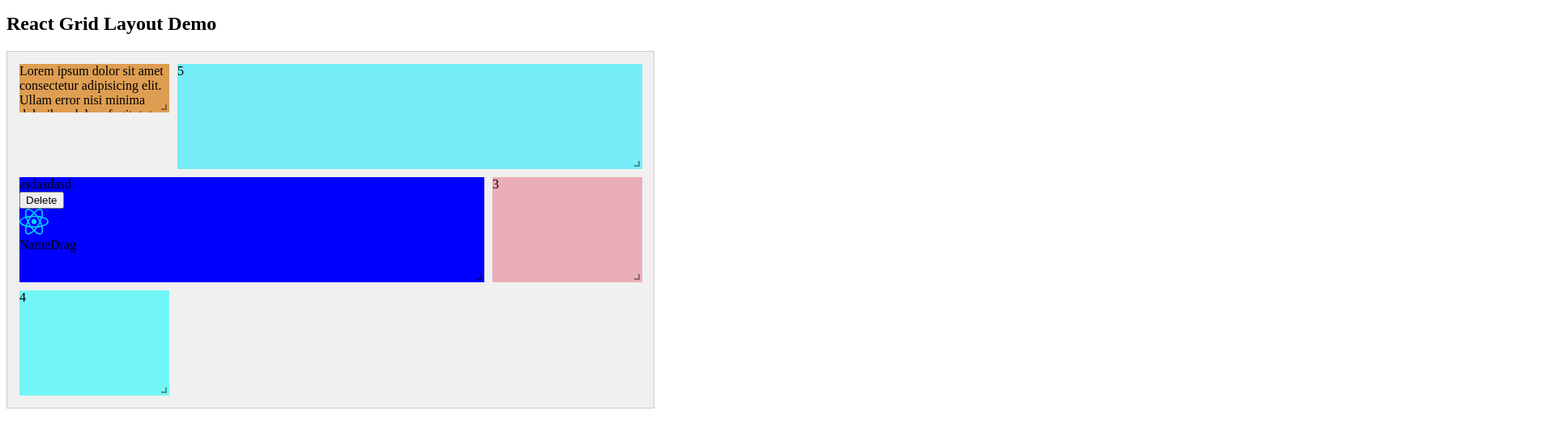
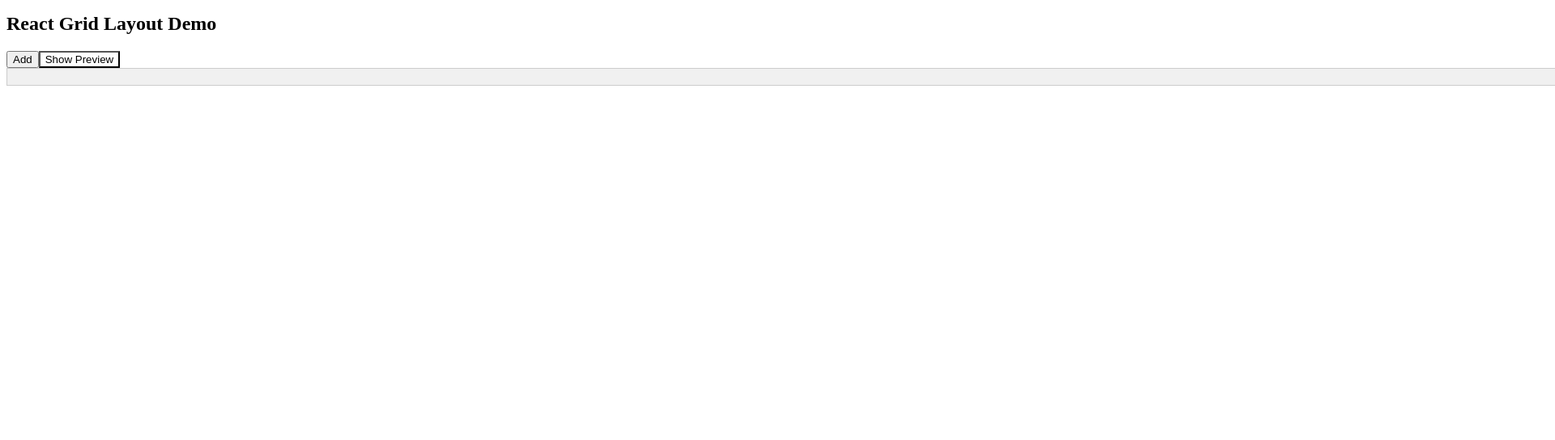
Before and after one commit to yordybb98/react-grid-layout, a React (Vite) app: page / in a window 1280 px wide. Shown: the top 544 px of the page at 81% size, 1920 px wide, since content can reach past the window. Built offline with nearby package versions, Linux system fonts and the light colour scheme.

Commit message:
Creating ItemComponent

```diff
--- a/src/App.css
+++ /dev/null
@@ -1,15 +0,0 @@
-/* App.css */
-
-/* .App {
-  text-align: center;
-} */
-
-h1 {
-  font-size: 1.5rem;
-  margin-bottom: 20px;
-}
-
-.layout {
-  background-color: #f0f0f0;
-  border: 1px solid #ccc;
-}
--- a/src/App.jsx
+++ b/src/App.jsx
@@ -1,10 +1,10 @@
-import GridDemo from "./GridDemo";
+import GridDemo from "./components/GridDemo/GridDemo";
 
 function App() {
     return (
         <div className="App">
             <h1>React Grid Layout Demo</h1>
-            <div style={{ width: "800px", backgroundColor: "#606060" }}>
+            <div style={{ width: "1920px" }}>
                 <GridDemo />
             </div>
         </div>
--- a/src/GridDemo.jsx
+++ /dev/null
@@ -1,57 +0,0 @@
-import { Responsive, WidthProvider } from "react-grid-layout";
-import "react-grid-layout/css/styles.css";
-import "./App.css";
-import Item from "./item";
-//import Item from "./item";
-
-const ResponsiveGridLayout = WidthProvider(Responsive);
-
-function getRandomColor() {
-    var letters = "0123456789ABCDEF";
-    var color = "#";
-    for (var i = 0; i < 6; i++) {
-        color += letters[Math.floor(Math.random() * 16)];
-    }
-    return color;
-}
-
-const GridDemo = () => {
-    const layouts = [
-        { i: "1", x: 0, y: 0, w: 1, h: 1 },
-        { i: "2", x: 1, y: 0, w: 3, h: 2, minH: 2 },
-        { i: "3", x: 2, y: 0, w: 1, h: 2 },
-        { i: "4", x: 3, y: 0, w: 1, h: 2 },
-        { i: "5", x: 4, y: 0, w: 3, h: 2 },
-    ];
-    return (
-        <ResponsiveGridLayout
-            className="layout"
-            layouts={{ lg: layouts }}
-            breakpoints={{ lg: 1200 }}
-            cols={{ lg: 4 }}
-            compactType={"horizontal"}
-            rowHeight={60}
-            isBounded
-            containerPadding={[15, 15]}
-            preventCollision={false}>
-            <div key="1" className="item" style={{ backgroundColor: getRandomColor(), overflow: "auto" }}>
-                Lorem ipsum dolor sit amet consectetur adipisicing elit. Ullam error nisi minima doloribus dolore fugit, totam debitis quas sunt nemo saepe officiis veniam, et nostrum voluptas eum
-                suscipit iure illum.
-            </div>
-            <div key="2" className="item" style={{ backgroundColor: "red", height: "auto", display: "flex", flexDirection: "column" }}>
-                <Item />
-            </div>
-            <div key="3" className="item" style={{ backgroundColor: getRandomColor() }}>
-                3
-            </div>
-            <div key="4" className="item" style={{ backgroundColor: getRandomColor() }}>
-                4
-            </div>
-            <div key="5" className="item" style={{ backgroundColor: getRandomColor() }}>
-                5
-            </div>
-        </ResponsiveGridLayout>
-    );
-};
-
-export default GridDemo;
--- a/src/Item.jsx
+++ /dev/null
@@ -1,21 +0,0 @@
-import logo from "./assets/react.svg";
-//import "./item.css";
-
-function Item() {
-    return (
-        <div className="container" style={{ flex: 1, backgroundColor: "blue" }}>
-            <div className="header">
-                <div className="title">asdasdasd</div>
-                <button className="delete-button" onClick={() => {}}>
-                    Delete
-                </button>
-            </div>
-            <div className="content">
-                <img src={logo} alt="" className="logo" />
-                <div className="name">NameDrag</div>
-            </div>
-        </div>
-    );
-}
-
-export default Item;
--- /dev/null
+++ b/src/components/GridDemo/GridDemo.css
@@ -0,0 +1,22 @@
+/* .App {
+  text-align: center;
+} */
+
+h1 {
+  font-size: 1.5rem;
+  margin-bottom: 20px;
+}
+
+.custom-grid {
+  background-color: #f0f0f0;
+  border: 1px solid #ccc;
+}
+
+/* .custom-grid .react-grid-item.cssTransforms {
+  overflow: hidden;
+} */
+
+/* .custom-grid .react-resizable-handle {
+  width: 10px;
+  height: 10px;
+} */
--- /dev/null
+++ b/src/components/GridDemo/GridDemo.jsx
@@ -0,0 +1,79 @@
+import { Responsive, WidthProvider } from "react-grid-layout";
+import "react-grid-layout/css/styles.css";
+import "./GridDemo.css";
+import Item from "../Item/Item";
+import { useState } from "react";
+
+const ResponsiveGridLayout = WidthProvider(Responsive);
+
+const GridDemo = () => {
+    const [layout, setLayout] = useState([]);
+    const [count, setCount] = useState(0);
+    const [showPreview, setShowPreview] = useState(false);
+
+    const addItem = () => {
+        const newItem = { i: `item-${count}`, x: 0, y: 0, w: 1, h: 1, minW: 1, minH: 1 };
+        setLayout([...layout, newItem]);
+        setCount(count + 1);
+    };
+
+    const removeItem = (item) => {
+        const updatedLayout = layout.filter((el) => el.i !== item.i);
+        setLayout(updatedLayout);
+    };
+
+    return (
+        <>
+            <button onClick={addItem}>Add</button>
+            <button
+                onClick={() => {
+                    setShowPreview(!showPreview);
+                }}
+                style={{ backgroundColor: showPreview ? "#bbb" : "white" }}>
+                Show Preview
+            </button>
+            {!showPreview && (
+                <ResponsiveGridLayout
+                    onLayoutChange={(lay) => {
+                        setLayout(lay);
+                    }}
+                    className="custom-grid"
+                    layouts={{ lg: layout }}
+                    breakpoints={{ lg: 1200 }}
+                    cols={{ lg: 4 }}
+                    rowHeight={150}
+                    isBounded
+                    containerPadding={[15, 15]}
+                    compactType="vertical"
+                    preventCollision={false}>
+                    {layout.map((item) => (
+                        <div key={item.i} style={{ height: "auto", display: "flex" }}>
+                            <Item type={2} removeItem={() => removeItem(item)} />
+                        </div>
+                    ))}
+                </ResponsiveGridLayout>
+            )}
+            {showPreview && (
+                <ResponsiveGridLayout
+                    className="custom-grid"
+                    layouts={{ lg: layout }}
+                    breakpoints={{ lg: 1200 }}
+                    cols={{ lg: 4 }}
+                    rowHeight={150}
+                    containerPadding={[15, 15]}
+                    compactType="vertical"
+                    isDraggable={false}
+                    isResizable={false}
+                    preventCollision={false}>
+                    {layout.map((item) => (
+                        <div key={item.i} style={{ height: "auto", display: "flex" }}>
+                            <div style={{ backgroundColor: "red", width: "100%", height: "100%" }}>2</div>
+                        </div>
+                    ))}
+                </ResponsiveGridLayout>
+            )}
+        </>
+    );
+};
+
+export default GridDemo;
--- a/src/item.css
+++ b/src/components/Item/Item.css
@@ -10,9 +10,9 @@
     justify-content: space-between;
     align-items: center;
     padding: 10px;
-    background: #3f51b5; /* Puedes ajustar el color de fondo según tus necesidades */
+    background: #003E65; /* Puedes ajustar el color de fondo según tus necesidades */
     border-radius: 10px 10px 0 0;
-    cursor: move;
+    width: 30%;
   }
 
   .title {
@@ -29,13 +29,34 @@
   }
 
   .content {
+    box-sizing: border-box;
+    display: -webkit-box;
+    display: -webkit-flex;
+    display: -ms-flexbox;
     display: flex;
+    -webkit-box-flex-wrap: wrap;
+    -webkit-flex-wrap: wrap;
+    -ms-flex-wrap: wrap;
+    flex-wrap: wrap;
+    width: 100%;
+    margin: 0;
+    -webkit-flex-direction: column;
+    -ms-flex-direction: column;
     flex-direction: column;
+    -webkit-flex-basis: 100%;
+    -ms-flex-preferred-size: 100%;
+    flex-basis: 100%;
+    -webkit-box-flex: 0;
+    -webkit-flex-grow: 0;
+    -ms-flex-positive: 0;
+    flex-grow: 0;
+    max-width: 100%;
     padding: 10px;
-    box-shadow: 0px 5px 20px rgba(0, 0, 0, 0.35);
+    box-shadow: rgba(0, 0, 0, 0.35) 0px 5px 20px;
+    background: #ffffff73;
     border-radius: 0 5px 5px 5px;
     margin-bottom: 10px;
-    cursor: move;
+    cursor: grab;
   }
 
   .logo {
--- /dev/null
+++ b/src/components/Item/Item.jsx
@@ -0,0 +1,65 @@
+import DashboardIcon from "../../assets/MyDashboard/icon-buildercolumn.svg";
+import BulletIcon from "../../assets/MyDashboard/icon-builderbulletlist.svg";
+import HeadingIcon from "../../assets/MyDashboard/icon-builderheading.svg";
+import ImageIcon from "../../assets/MyDashboard/icon-builderimage.svg";
+import LinkIcon from "../../assets/MyDashboard/icon-builderlink.svg";
+import NumberedListIcon from "../../assets/MyDashboard/icon-buildernumberedlist.svg";
+import TextIcon from "../../assets/MyDashboard/icon-buildertext.svg";
+import DeleteIcon from "../../assets/icon-delete-white.svg";
+import "./item.css";
+//import EmptyStateIcon from "../assets/MyDashboard/icon-builderemptystate.svg";
+//import RowIcon from "../assets/MyDashboard/icon-builderrow.svg";
+
+const itemsTypes = [
+    {
+        title: "Analysis Board",
+        icon: DashboardIcon,
+    },
+    {
+        title: "Bullet List",
+        icon: BulletIcon,
+    },
+    {
+        title: "Heading",
+        icon: HeadingIcon,
+    },
+    {
+        title: "Image",
+        icon: ImageIcon,
+    },
+    {
+        title: "HyperLink",
+        icon: LinkIcon,
+    },
+    {
+        title: "Numbered List",
+        icon: NumberedListIcon,
+    },
+    {
+        title: "Texto",
+        icon: TextIcon,
+    },
+];
+
+function Item({ type, removeItem }) {
+    const item = itemsTypes[type - 1];
+
+    return (
+        <div className="container" style={{ flex: 1 }}>
+            <div className="header">
+                <div className={"title"}>
+                    {item.title} {type}
+                </div>
+                <span onClick={removeItem} style={{ cursor: "pointer" }}>
+                    <img src={DeleteIcon} alt="" width={30} height={30} />
+                </span>
+            </div>
+            <div className="content">
+                <img src={item.icon} alt="" className="logo" />
+                <div className="name">{item.title}</div>
+            </div>
+        </div>
+    );
+}
+
+export default Item;
--- a/src/index.css
+++ /dev/null
@@ -1,69 +0,0 @@
-:root {
-  font-family: Inter, system-ui, Avenir, Helvetica, Arial, sans-serif;
-  line-height: 1.5;
-  font-weight: 400;
-
-  color-scheme: light dark;
-  color: rgba(255, 255, 255, 0.87);
-  background-color: #242424;
-
-  font-synthesis: none;
-  text-rendering: optimizeLegibility;
-  -webkit-font-smoothing: antialiased;
-  -moz-osx-font-smoothing: grayscale;
-  -webkit-text-size-adjust: 100%;
-}
-
-a {
-  font-weight: 500;
-  color: #646cff;
-  text-decoration: inherit;
-}
-a:hover {
-  color: #535bf2;
-}
-
-body {
-  margin: 0;
-  display: flex;
-  place-items: center;
-  min-width: 320px;
-  min-height: 100vh;
-}
-
-h1 {
-  font-size: 3.2em;
-  line-height: 1.1;
-}
-
-button {
-  border-radius: 8px;
-  border: 1px solid transparent;
-  padding: 0.6em 1.2em;
-  font-size: 1em;
-  font-weight: 500;
-  font-family: inherit;
-  background-color: #1a1a1a;
-  cursor: pointer;
-  transition: border-color 0.25s;
-}
-button:hover {
-  border-color: #646cff;
-}
-button:focus,
-button:focus-visible {
-  outline: 4px auto -webkit-focus-ring-color;
-}
-
-@media (prefers-color-scheme: light) {
-  :root {
-    color: #213547;
-    background-color: #ffffff;
-  }
-  a:hover {
-    color: #747bff;
-  }
-  button {
-    background-color: #f9f9f9;
-  }
-}
--- a/src/main.jsx
+++ b/src/main.jsx
@@ -1,7 +1,6 @@
 import React from "react";
 import ReactDOM from "react-dom/client";
 import App from "./App.jsx";
-//import './index.css'
 
 ReactDOM.createRoot(document.getElementById("root")).render(
     <React.StrictMode>
```
